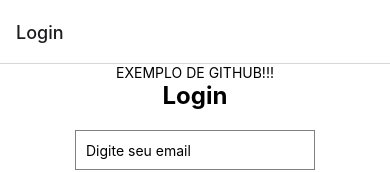
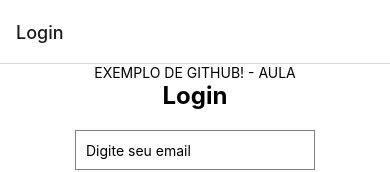
Before and after one commit to ronan16/aula-firebase, a React Native app: screen /Login in a window 390 px wide. Shown: the top 172 px of the page. Built offline with nearby package versions, Linux system fonts and the light colour scheme.

Commit message:
Texto do Commit

```diff
--- a/src/pages/Login/Login.jsx
+++ b/src/pages/Login/Login.jsx
@@ -27,7 +27,7 @@ export default function Login({ navigation }) {
 
     return (
         <View style={styles.container}>
-            <Text>EXEMPLO DE GITHUB!!!</Text>
+            <Text>EXEMPLO DE GITHUB! - AULA</Text>
 
             <Text style={styles.titulo}>Login</Text>
             <TextInput
```
